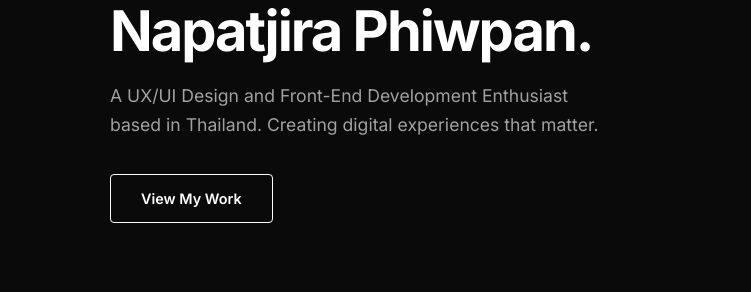
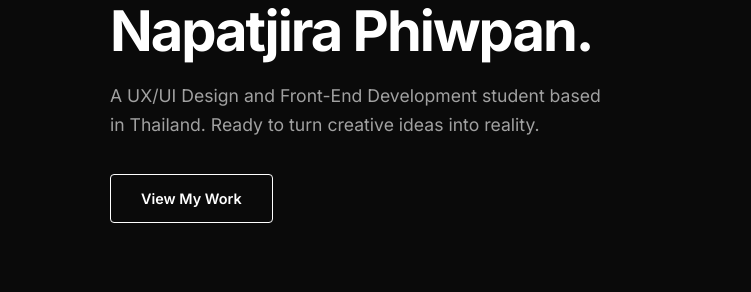
Before and after one commit to chuubitters/Portfolio, a plain HTML site: page index.html in a window 1280 px wide. Shown: the part 319-611 px from the top of the page, 0-751 px from the left. Drawn offline with Linux system fonts and the light colour scheme.

Commit message:
Add files via upload

```diff
--- a/index.html
+++ b/index.html
@@ -394,7 +394,7 @@
     <section class="container hero">
         <div class="hero-text">
             <h1>Hello, I'm<br>Napatjira Phiwpan.</h1>
-            <p>A UX/UI Design and Front-End Development Enthusiast based in Thailand. Creating digital experiences that matter.</p>
+            <p>A UX/UI Design and Front-End Development student based in Thailand. Ready to turn creative ideas into reality.</p>
             <a href="#projects" class="btn">View My Work</a>
         </div>
         <div class="hero-image-container">
```
